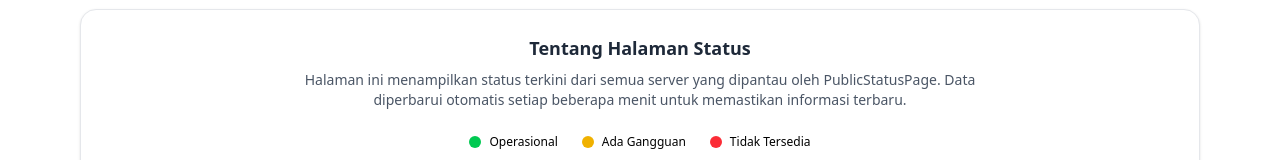
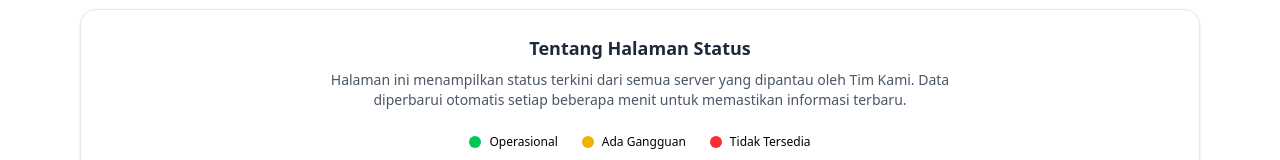
Before and after one commit to samsularifin05/server-monitor, a React (Vite) app: page / in a window 1280 px wide. Shown: the part 760-920 px from the top of the page. Built offline with nearby package versions, Linux system fonts and the light colour scheme; no server answers.

Commit message:
update main

```diff
--- a/src/pages/public/PublicStatusPage.tsx
+++ b/src/pages/public/PublicStatusPage.tsx
@@ -206,8 +206,8 @@ export default function PublicStatusPage() {
           </h3>
           <p className="max-w-2xl mx-auto text-sm text-gray-600">
             Halaman ini menampilkan status terkini dari semua server yang
-            dipantau oleh PublicStatusPage. Data diperbarui otomatis setiap
-            beberapa menit untuk memastikan informasi terbaru.
+            dipantau oleh Tim Kami. Data diperbarui otomatis setiap beberapa
+            menit untuk memastikan informasi terbaru.
           </p>
 
           <div className="flex items-center justify-center gap-6 mt-6">
```
